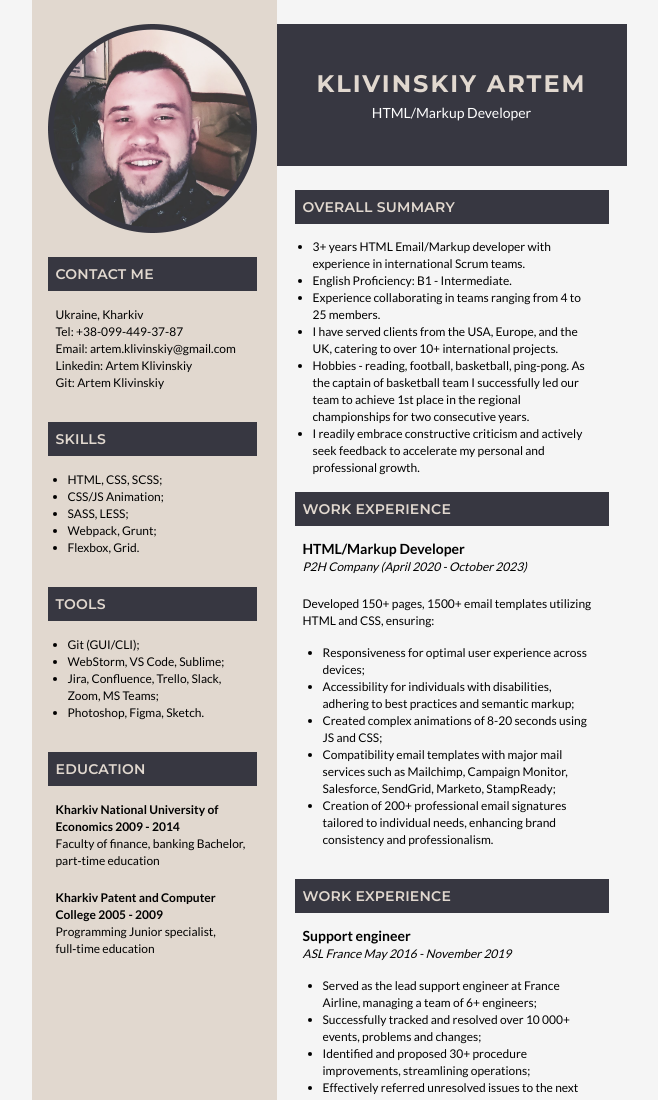
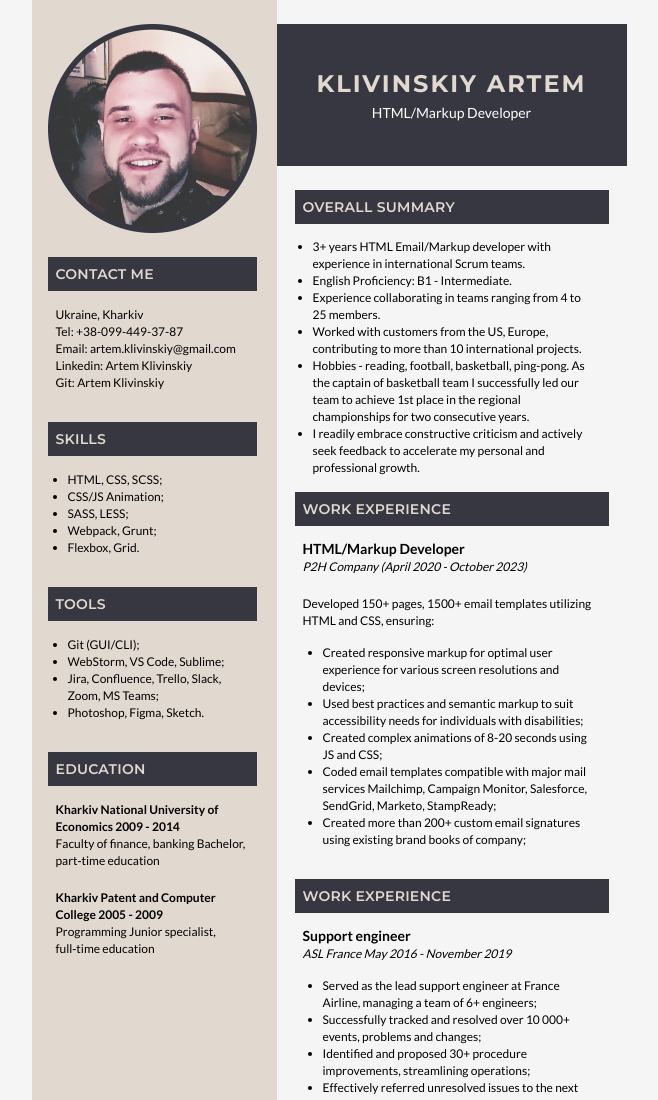
Before and after one commit to ArtemKlivinskiy/CV, a plain HTML site: page index.html in a window 1280 px wide. Shown: the top 1100 px of the page, without its empty margins (311-969 px from the left). Drawn offline with Linux system fonts and the light colour scheme.

Commit message:
some text changes

```diff
--- a/index.html
+++ b/index.html
@@ -49,7 +49,7 @@
                 </ul>
             </section>
 
-            <section class="Tools">
+            <section class="tools">
                 <h2 class="headlineInfo">
                     TOOLS
                 </h2>
@@ -100,7 +100,7 @@
                         <li>3+ years HTML Email/Markup developer with experience in international Scrum teams.</li>
                         <li>English Proficiency: B1 - Intermediate.</li>
                         <li>Experience collaborating in teams ranging from 4 to 25 members.</li>
-                        <li>I have served clients from the USA, Europe, and the UK, catering to over 10+ international projects.</li>
+                        <li>Worked with customers from the US, Europe, contributing to more than 10 international projects.</li>
                         <li>Hobbies - reading, football, basketball, ping-pong. As the captain of basketball team I successfully led our team to achieve 1st place in the regional championships for two consecutive years.</li>
                         <li>I readily embrace constructive criticism and actively seek feedback to accelerate my personal and professional growth.</li>
                     </ul>
@@ -119,11 +119,11 @@
                             Developed 150+ pages, 1500+ email templates utilizing HTML and CSS, ensuring:
                         </p>
                         <ul>
-                            <li>Responsiveness for optimal user experience across devices;</li>
-                            <li>Accessibility for individuals with disabilities, adhering to best practices and semantic markup;</li>
+                            <li>Created responsive markup for optimal user experience for various screen resolutions and devices;</li>
+                            <li>Used best practices and semantic markup to suit accessibility needs for individuals with disabilities;</li>
                             <li>Created complex animations of 8-20 seconds using JS and CSS;</li>
-                            <li>Compatibility email templates with major mail services such as Mailchimp, Campaign Monitor, Salesforce, SendGrid, Marketo, StampReady;</li>
-                            <li>Creation of 200+ professional email signatures tailored to individual needs, enhancing brand consistency and professionalism.</li>
+                            <li>Coded email templates compatible with major mail services  Mailchimp, Campaign Monitor, Salesforce, SendGrid, Marketo, StampReady;</li>
+                            <li>Created more than 200+ custom email signatures using existing brand books of company;</li>
                         </ul>
                     </div>
                 </section>
```
